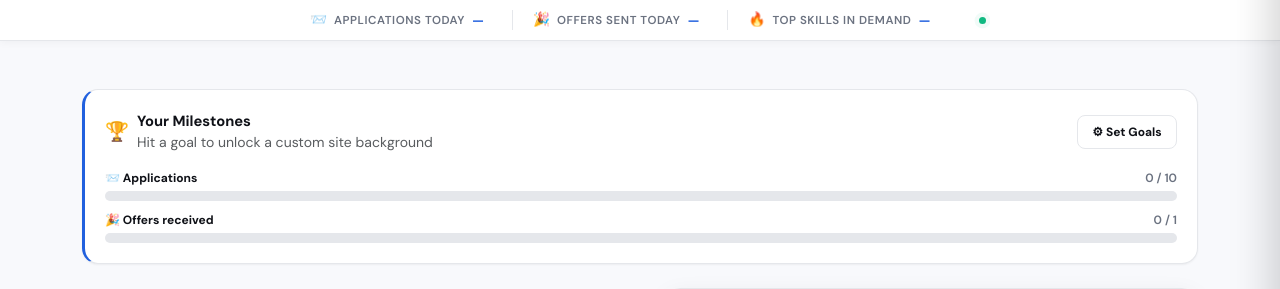
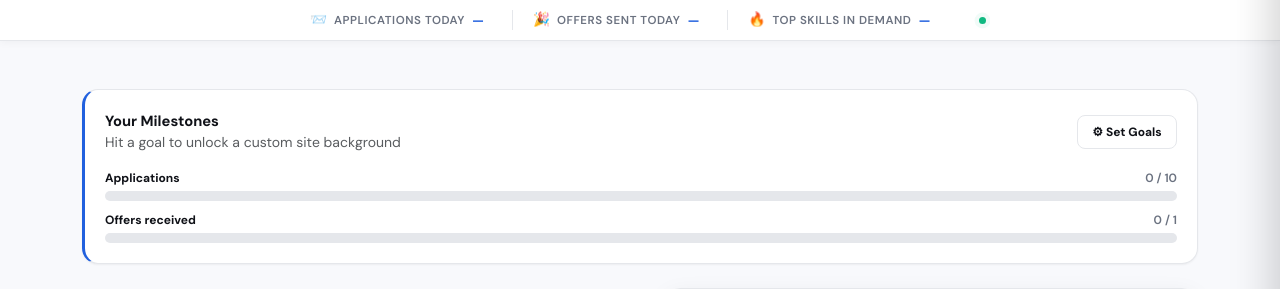
Before and after one commit to zangelina/cs2340, a Django app: page / in a window 1280 px wide; the page is wider, and only the part inside the window is pictured. Shown: the part 70-359 px from the top of that part. Run offline with Django 5.2, Linux system fonts and the light colour scheme; a user stored in the database is signed in; data comes from the database, SQL or seed files in the repository; both versions use the stored data as it was after the commit; data that the repository does not hold is empty.

Commit message:
Removed unprofessional emojis

```diff
--- a/jobsearch/jobsearch/jobs/templates/jobs/_milestones.html
+++ b/jobsearch/jobsearch/jobs/templates/jobs/_milestones.html
@@ -5,11 +5,10 @@
     <!-- Header -->
     <div class="d-flex justify-content-between align-items-center mb-3">
       <div class="d-flex align-items-center gap-2">
-        <span style="font-size:1.2rem;">🏆</span>
         <div>
           <div class="fw-bold" style="font-size:.92rem;">Your Milestones</div>
           {% if ms.unlocked %}
-          <div class="small" style="color:#10b981;font-weight:700;">🎉 Milestone unlocked! Custom background available.</div>
+          <div class="small" style="color:#10b981;font-weight:700;">Milestone unlocked! Custom background available.</div>
           {% else %}
           <div class="small text-muted">Hit a goal to unlock a custom site background</div>
           {% endif %}
@@ -27,7 +26,7 @@
       {% if role == "seeker" %}
       <div class="milestone-track">
         <div class="milestone-track-label">
-          <span>📨 Applications</span>
+          <span>Applications</span>
           <span class="milestone-fraction">{{ ms.apps_count }} / {{ ms.goal_apps }}</span>
         </div>
         <div class="milestone-progress-bg">
@@ -37,7 +36,7 @@
 
       <div class="milestone-track">
         <div class="milestone-track-label">
-          <span>🎉 Offers received</span>
+          <span>Offers received</span>
           <span class="milestone-fraction">{{ ms.offers_count }} / {{ ms.goal_offers }}</span>
         </div>
         <div class="milestone-progress-bg">
@@ -48,7 +47,7 @@
       {% else %}
       <div class="milestone-track">
         <div class="milestone-track-label">
-          <span>👀 Applications reviewed</span>
+          <span>Applications reviewed</span>
           <span class="milestone-fraction">{{ ms.reviewed_count }} / {{ ms.goal_reviews }}</span>
         </div>
         <div class="milestone-progress-bg">
@@ -58,7 +57,7 @@
 
       <div class="milestone-track">
         <div class="milestone-track-label">
-          <span>🎉 Offers sent</span>
+          <span>Offers sent</span>
           <span class="milestone-fraction">{{ ms.offers_sent }} / {{ ms.goal_offers }}</span>
         </div>
         <div class="milestone-progress-bg">
@@ -68,7 +67,7 @@
 
       <div class="milestone-track">
         <div class="milestone-track-label">
-          <span>✅ Jobs filled</span>
+          <span>Jobs filled</span>
           <span class="milestone-fraction">{{ ms.filled_count }} / {{ ms.goal_filled }}</span>
         </div>
         <div class="milestone-progress-bg">
@@ -132,7 +131,7 @@
 
         {% if ms.unlocked %}
         <div class="mb-3">
-          <label class="form-label fw-semibold small">🎨 Custom background image
+          <label class="form-label fw-semibold small">Custom background image
             <span class="ms-1 text-success fw-bold">— Unlocked!</span>
           </label>
           <input type="file" name="background_image" class="form-control" accept="image/*"
@@ -158,7 +157,7 @@
         </div>
         {% else %}
         <div class="alert mb-3" style="background:var(--brand-light);border:1px solid var(--brand);border-radius:10px;font-size:.82rem;">
-          🔒 Hit any milestone to unlock custom background upload.
+          Hit any milestone to unlock custom background upload.
         </div>
         {% endif %}
 
--- a/jobsearch/jobsearch/jobs/templates/jobs/home.html
+++ b/jobsearch/jobsearch/jobs/templates/jobs/home.html
@@ -197,7 +197,7 @@
               <div class="flex-grow-1" style="min-width:0;">
                 <div class="d-flex align-items-center gap-2 flex-wrap">
                   <div class="fw-bold">{{ job.title }}</div>
-                  <!-- JS will inject 🔥 Hot badge if applications >= 10 -->
+                  <!-- JS will inject Hot badge if applications >= 10 -->
                   <span data-applications="{{ job.applications.count }}"></span>
                 </div>
                 <div class="text-muted small">{{ job.company }} · {{ job.location|default:"Remote" }}</div>
@@ -245,10 +245,10 @@
       <h2 class="fw-bold mb-3" style="font-size:1.75rem;">Your career journey,<br>organized.</h2>
       <p class="text-muted mb-4">Build a standout profile, discover roles matched to your skills, and track every application through the pipeline — from applied to offer.</p>
       <div class="row g-3">
-        <div class="col-6"><div class="d-flex align-items-start gap-2"><span style="font-size:1.2rem">✅</span><div><div class="fw-bold small">Pipeline Tracker</div><div class="text-muted" style="font-size:.8rem">See every stage at a glance</div></div></div></div>
-        <div class="col-6"><div class="d-flex align-items-start gap-2"><span style="font-size:1.2rem">🎯</span><div><div class="fw-bold small">Smart Match %</div><div class="text-muted" style="font-size:.8rem">Jobs scored against your skills</div></div></div></div>
-        <div class="col-6"><div class="d-flex align-items-start gap-2"><span style="font-size:1.2rem">🗺️</span><div><div class="fw-bold small">Map Search</div><div class="text-muted" style="font-size:.8rem">Filter by commute radius</div></div></div></div>
-        <div class="col-6"><div class="d-flex align-items-start gap-2"><span style="font-size:1.2rem">🎉</span><div><div class="fw-bold small">Offer Celebration</div><div class="text-muted" style="font-size:.8rem">Confetti when you land an offer!</div></div></div></div>
+        <div class="col-6"><div class="d-flex align-items-start gap-2"><span style="font-size:1.2rem"></span><div><div class="fw-bold small">Pipeline Tracker</div><div class="text-muted" style="font-size:.8rem">See every stage at a glance</div></div></div></div>
+        <div class="col-6"><div class="d-flex align-items-start gap-2"><span style="font-size:1.2rem"></span><div><div class="fw-bold small">Smart Match %</div><div class="text-muted" style="font-size:.8rem">Jobs scored against your skills</div></div></div></div>
+        <div class="col-6"><div class="d-flex align-items-start gap-2"><span style="font-size:1.2rem"></span><div><div class="fw-bold small">Map Search</div><div class="text-muted" style="font-size:.8rem">Filter by commute radius</div></div></div></div>
+        <div class="col-6"><div class="d-flex align-items-start gap-2"><span style="font-size:1.2rem"></span><div><div class="fw-bold small">Offer Celebration</div><div class="text-muted" style="font-size:.8rem">Confetti when you land an offer!</div></div></div></div>
       </div>
       {% if not user.is_authenticated %}<a href="{% url 'register_seeker' %}" class="btn btn-brand mt-4">Create Seeker Profile →</a>{% endif %}
     </div>
@@ -267,10 +267,10 @@
       <h2 class="fw-bold mb-3" style="font-size:1.75rem;">Find the right talent,<br>faster.</h2>
       <p class="text-muted mb-4">Search a curated pool of candidates, manage your pipeline, and reach out directly — all in one place.</p>
       <div class="row g-3">
-        <div class="col-6"><div class="d-flex align-items-start gap-2"><span style="font-size:1.2rem">🔍</span><div><div class="fw-bold small">Candidate Search</div><div class="text-muted" style="font-size:.8rem">Filter by skill, location, projects</div></div></div></div>
-        <div class="col-6"><div class="d-flex align-items-start gap-2"><span style="font-size:1.2rem">📊</span><div><div class="fw-bold small">Kanban Pipeline</div><div class="text-muted" style="font-size:.8rem">Move applications through stages</div></div></div></div>
-        <div class="col-6"><div class="d-flex align-items-start gap-2"><span style="font-size:1.2rem">🔔</span><div><div class="fw-bold small">Saved Searches</div><div class="text-muted" style="font-size:.8rem">Get notified on new matches</div></div></div></div>
-        <div class="col-6"><div class="d-flex align-items-start gap-2"><span style="font-size:1.2rem">🔥</span><div><div class="fw-bold small">Hot Job Alerts</div><div class="text-muted" style="font-size:.8rem">See which roles are trending</div></div></div></div>
+        <div class="col-6"><div class="d-flex align-items-start gap-2"><span style="font-size:1.2rem"></span><div><div class="fw-bold small">Candidate Search</div><div class="text-muted" style="font-size:.8rem">Filter by skill, location, projects</div></div></div></div>
+        <div class="col-6"><div class="d-flex align-items-start gap-2"><span style="font-size:1.2rem"></span><div><div class="fw-bold small">Kanban Pipeline</div><div class="text-muted" style="font-size:.8rem">Move applications through stages</div></div></div></div>
+        <div class="col-6"><div class="d-flex align-items-start gap-2"><span style="font-size:1.2rem"></span><div><div class="fw-bold small">Saved Searches</div><div class="text-muted" style="font-size:.8rem">Get notified on new matches</div></div></div></div>
+        <div class="col-6"><div class="d-flex align-items-start gap-2"><span style="font-size:1.2rem"></span><div><div class="fw-bold small">Hot Job Alerts</div><div class="text-muted" style="font-size:.8rem">See which roles are trending</div></div></div></div>
       </div>
       {% if not user.is_authenticated %}<a href="{% url 'register_recruiter' %}" class="btn btn-brand mt-4">Create Recruiter Profile →</a>{% endif %}
     </div>
```
Also changed, not shown: jobsearch/jobsearch/db.sqlite3.
